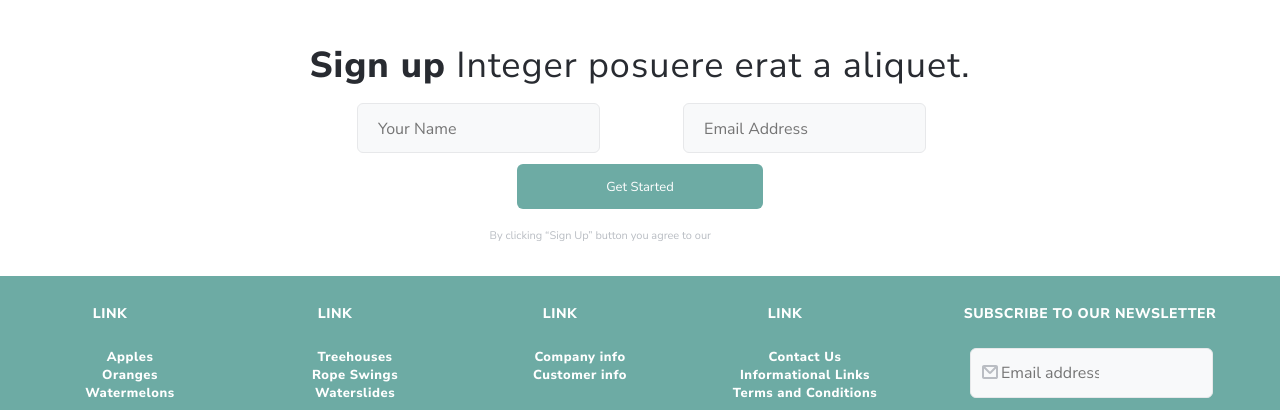
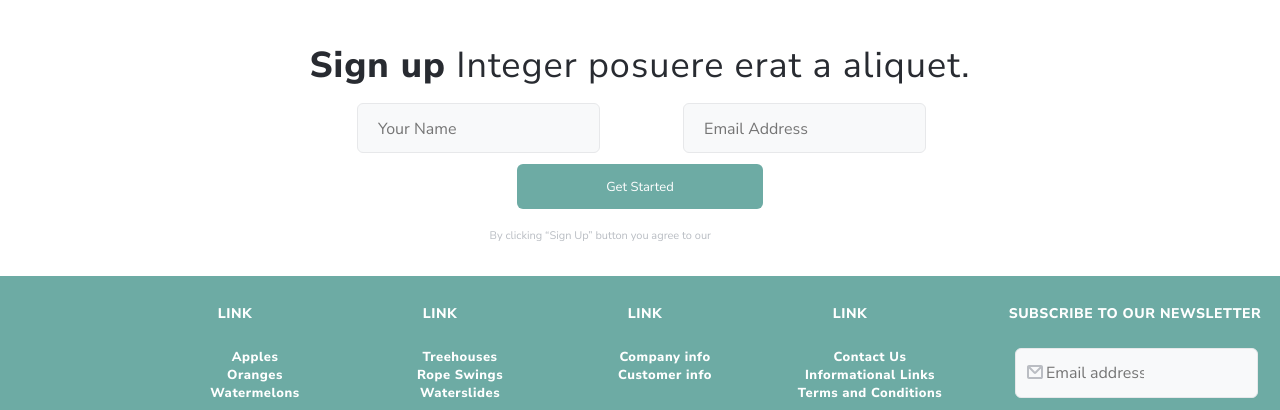
Before and after one commit to pulsipherd/html-css-test, a plain HTML site: page index.html in a window 1280 px wide. Shown: the part 2968-3378 px from the top of the page. Drawn offline with Linux system fonts and the light colour scheme.

Commit message:
css organization

```diff
--- a/index.html
+++ b/index.html
@@ -3,7 +3,7 @@
     <meta name="viewport" content="width=device-width, initial-scale=1.0, maximum-scale=1.0, user-scalable=0">
     <meta charset="utf-8">
     <meta http-equiv="X-UA-Compatible" content="IE=edge">
-    <title>SeaMonster Prototype Because you can't do better than awesome! </title>
+    <title>SeaMonster Prototype </title>
     <meta name="description" content="">
     <meta property="og:site_name" content="SeaMonster Studios design">
     <meta property="og:url" content="https://www.seamonsterstudios.com">
--- a/style.css
+++ b/style.css
@@ -550,10 +550,7 @@ input {
 
 	.footer-top {
 		grid-template-columns: 200px 200px 200px 200px 360px;
-	}
-
-	.footer-link-column {
-		width: 200px;
+		margin: 0 135px;
 	}
 
 	body {
```
